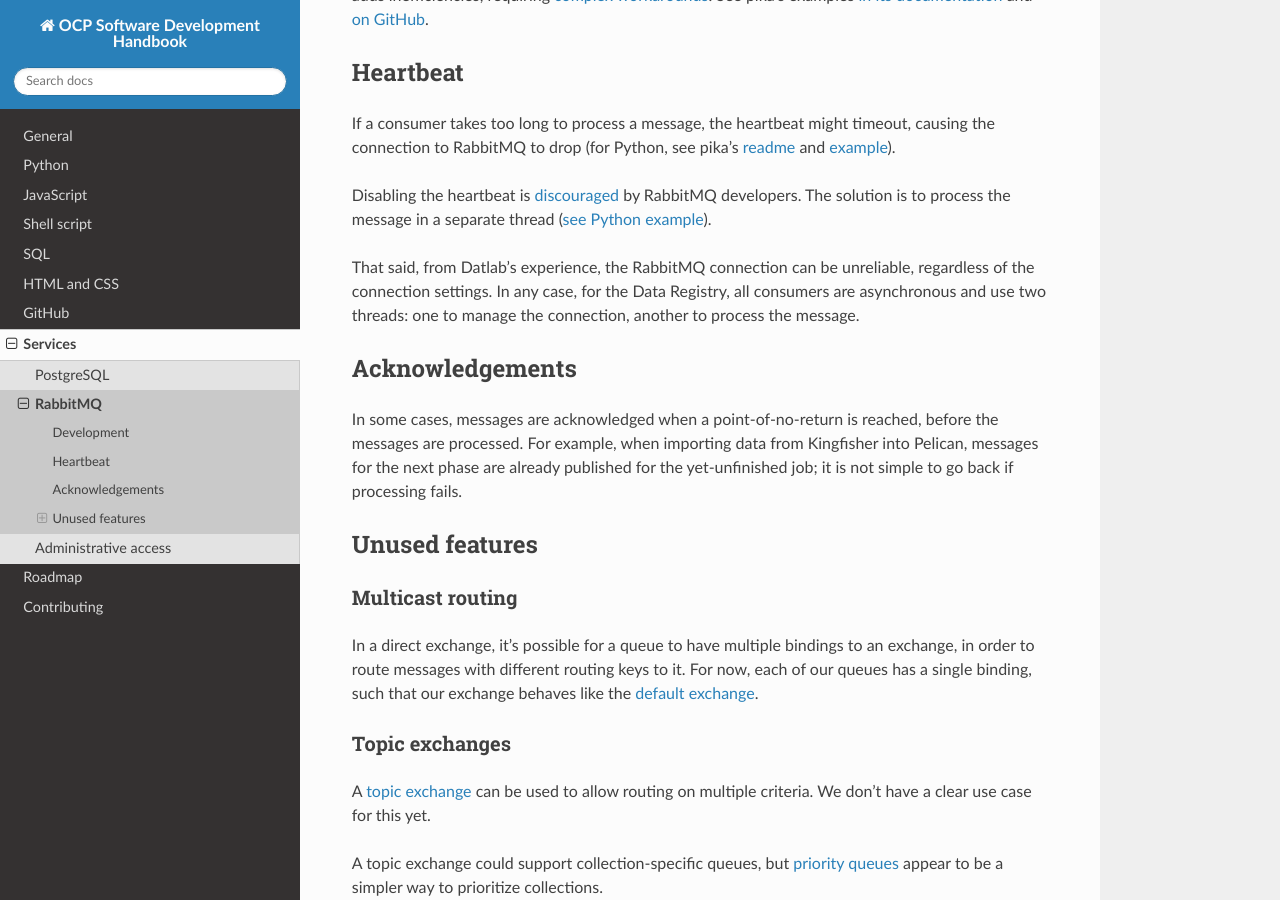
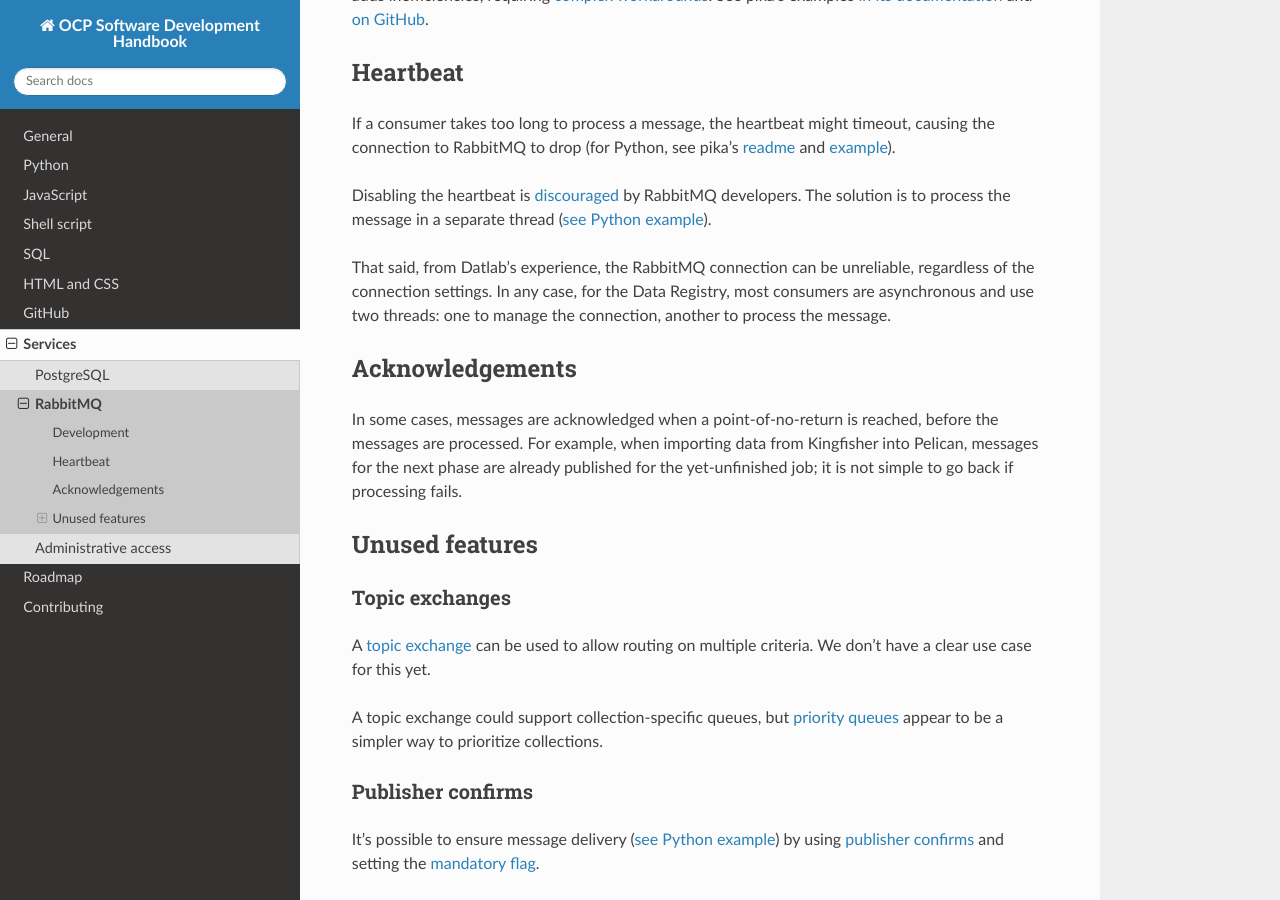
Before and after one commit to open-contracting/software-development-handbook, a Sphinx documentation site: the page built from docs/services/rabbitmq.rst, in a window 1280 px wide and 900 px high, scrolled down 851 px. Built offline with Sphinx 7.4.7 and the Read the Docs theme 2.0.0, drawn with Linux system fonts in a browser that asks for light colours; pages that are not in the unit, such as notebooks, are missing from menus.

```diff
--- a/docs/services/rabbitmq.rst
+++ b/docs/services/rabbitmq.rst
@@ -41,7 +41,7 @@ If a consumer takes too long to process a message, the heartbeat might timeout,
 
 Disabling the heartbeat is `discouraged <https://stackoverflow.com/a/51755383/244258>`__ by RabbitMQ developers. The solution is to process the message in a separate thread (`see Python example <https://github.com/pika/pika/blob/master/examples/basic_consumer_threaded.py>`__).
 
-That said, from Datlab's experience, the RabbitMQ connection can be unreliable, regardless of the connection settings. In any case, for the Data Registry, all consumers are asynchronous and use two threads: one to manage the connection, another to process the message.
+That said, from Datlab's experience, the RabbitMQ connection can be unreliable, regardless of the connection settings. In any case, for the Data Registry, most consumers are asynchronous and use two threads: one to manage the connection, another to process the message.
 
 Acknowledgements
 ----------------
@@ -52,11 +52,6 @@ In some cases, messages are acknowledged when a point-of-no-return is reached, b
 
 Unused features
 ---------------
-
-Multicast routing
-~~~~~~~~~~~~~~~~~
-
-In a direct exchange, it's possible for a queue to have multiple bindings to an exchange, in order to route messages with different routing keys to it. For now, each of our queues has a single binding, such that our exchange behaves like the `default exchange <https://www.rabbitmq.com/tutorials/amqp-concepts.html#exchange-default>`__.
 
 Topic exchanges
 ~~~~~~~~~~~~~~~
```
